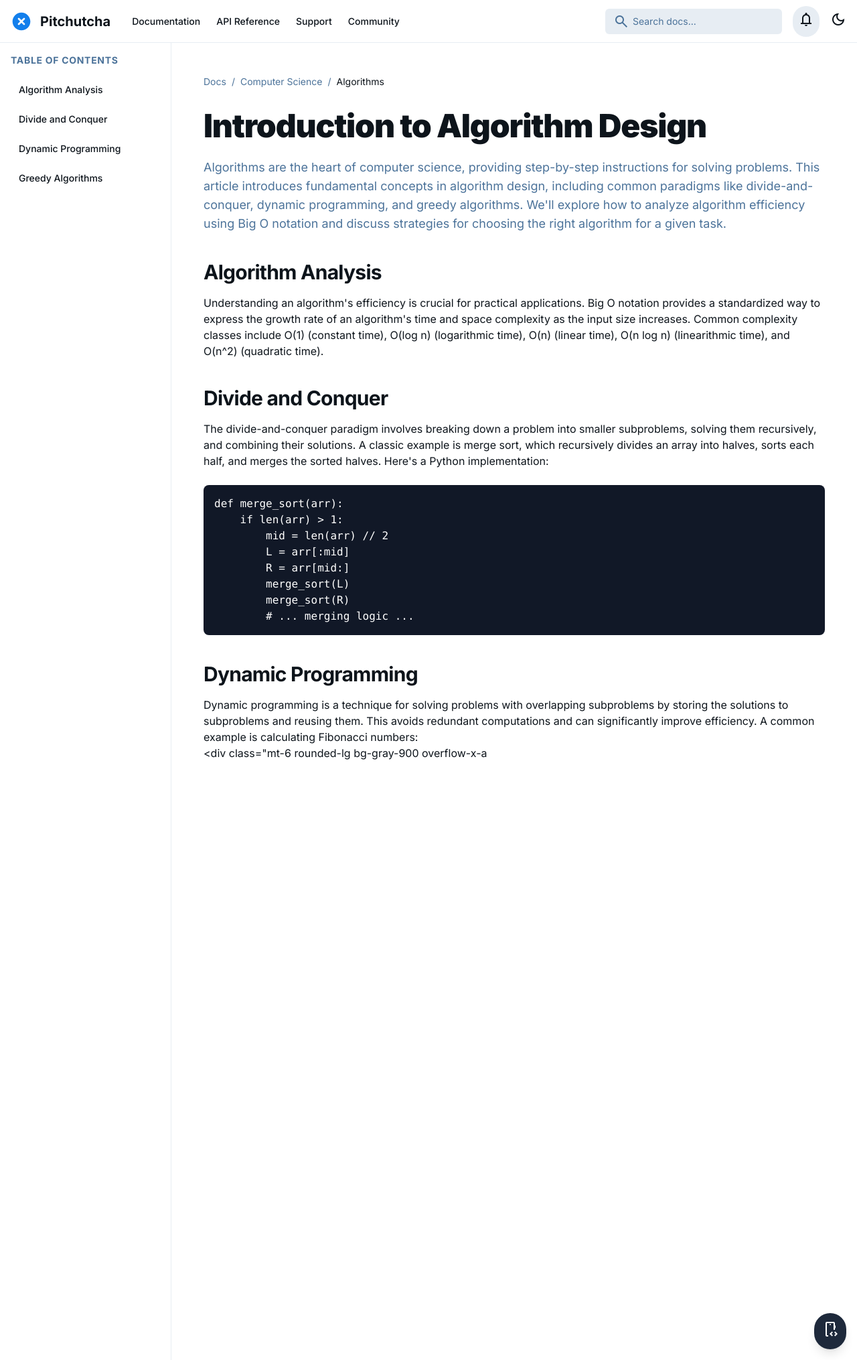
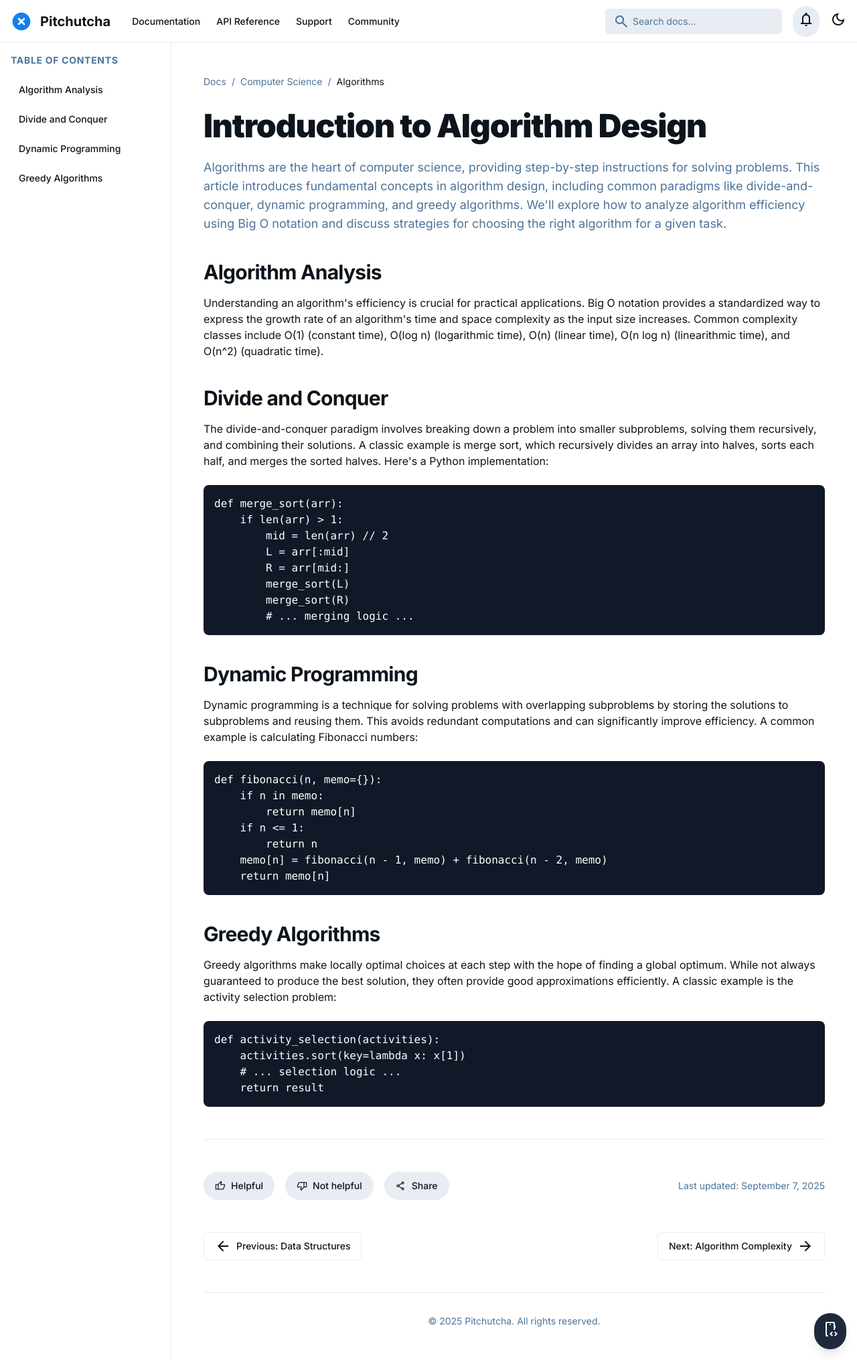
Before and after one commit to SistemaVinculado/pitchutcha.github.io, a Jekyll site: the page built from docs/_posts/2025-09-07-introduction-to-algorithm-design.md, in a window 1280 px wide. Shown: the whole page at 67% size. Built offline with Jekyll 4.4.1, drawn with Linux system fonts in a browser that asks for light colours; nearby versions of some CDN libraries.

Commit message:
Update 2025-09-07-introduction-to-algorithm-design.md

```diff
--- a/docs/_posts/2025-09-07-introduction-to-algorithm-design.md
+++ b/docs/_posts/2025-09-07-introduction-to-algorithm-design.md
@@ -45,4 +45,56 @@
     <section class="pt-10" id="dynamic-programming">
         <h2 class="text-3xl font-bold tracking-tight text-[var(--text-primary)]">Dynamic Programming</h2>
         <p class="mt-4">Dynamic programming is a technique for solving problems with overlapping subproblems by storing the solutions to subproblems and reusing them. This avoids redundant computations and can significantly improve efficiency. A common example is calculating Fibonacci numbers:</p>
-        <div class="mt-6 rounded-lg bg-gray-900 overflow-x-a
+        <div class="mt-6 rounded-lg bg-gray-900 overflow-x-auto">
+            <pre class="p-4 text-white"><code class="language-python">def fibonacci(n, memo={}):
+    if n in memo:
+        return memo[n]
+    if n <= 1:
+        return n
+    memo[n] = fibonacci(n - 1, memo) + fibonacci(n - 2, memo)
+    return memo[n]
+</code></pre>
+        </div>
+    </section>
+    <section class="pt-10" id="greedy-algorithms">
+        <h2 class="text-3xl font-bold tracking-tight text-[var(--text-primary)]">Greedy Algorithms</h2>
+        <p class="mt-4">Greedy algorithms make locally optimal choices at each step with the hope of finding a global optimum. While not always guaranteed to produce the best solution, they often provide good approximations efficiently. A classic example is the activity selection problem:</p>
+        <div class="mt-6 rounded-lg bg-gray-900 overflow-x-auto">
+            <pre class="p-4 text-white"><code class="language-python">def activity_selection(activities):
+    activities.sort(key=lambda x: x[1])
+    # ... selection logic ...
+    return result
+</code></pre>
+        </div>
+    </section>
+</article>
+<hr class="my-12 border-[var(--secondary-color)]"/>
+
+<div class="flex flex-col items-center justify-between gap-6 sm:flex-row">
+    <div class="flex items-center gap-4">
+        <button class="flex items-center gap-2 rounded-full border border-transparent bg-[var(--secondary-color)] px-4 py-2 text-sm font-medium text-[var(--text-primary)] hover:border-[var(--primary-color)] transition-colors">
+            <span class="material-symbols-outlined text-base">thumb_up</span> Helpful
+        </button>
+        <button class="flex items-center gap-2 rounded-full border border-transparent bg-[var(--secondary-color)] px-4 py-2 text-sm font-medium text-[var(--text-primary)] hover:border-[var(--primary-color)] transition-colors">
+            <span class="material-symbols-outlined text-base">thumb_down</span> Not helpful
+        </button>
+        <button class="flex items-center gap-2 rounded-full border border-transparent bg-[var(--secondary-color)] px-4 py-2 text-sm font-medium text-[var(--text-primary)] hover:border-[var(--primary-color)] transition-colors">
+            <span class="material-symbols-outlined text-base">share</span> Share
+        </button>
+    </div>
+    <p class="text-sm text-[var(--text-secondary)]">Last updated: September 7, 2025</p>
+</div>
+<div class="mt-12 flex justify-between">
+    <a class="inline-flex items-center gap-2 rounded-md border border-[var(--secondary-color)] bg-[var(--background-primary)] px-4 py-2 text-sm font-medium text-[var(--text-primary)] hover:bg-[var(--secondary-color)]" href="#">
+        <span class="material-symbols-outlined">arrow_back</span>
+        <span>Previous: Data Structures</span>
+    </a>
+    <a class="inline-flex items-center gap-2 rounded-md border border-[var(--secondary-color)] bg-[var(--background-primary)] px-4 py-2 text-sm font-medium text-[var(--text-primary)] hover:bg-[var(--secondary-color)]" href="#">
+        <span>Next: Algorithm Complexity</span>
+        <span class="material-symbols-outlined">arrow_forward</span>
+    </a>
+</div>
+
+<footer class="mt-12 border-t border-[var(--secondary-color)] pt-8 text-center text-sm text-[var(--text-secondary)]">
+    © 2025 Pitchutcha. All rights reserved.
+</footer>
```
